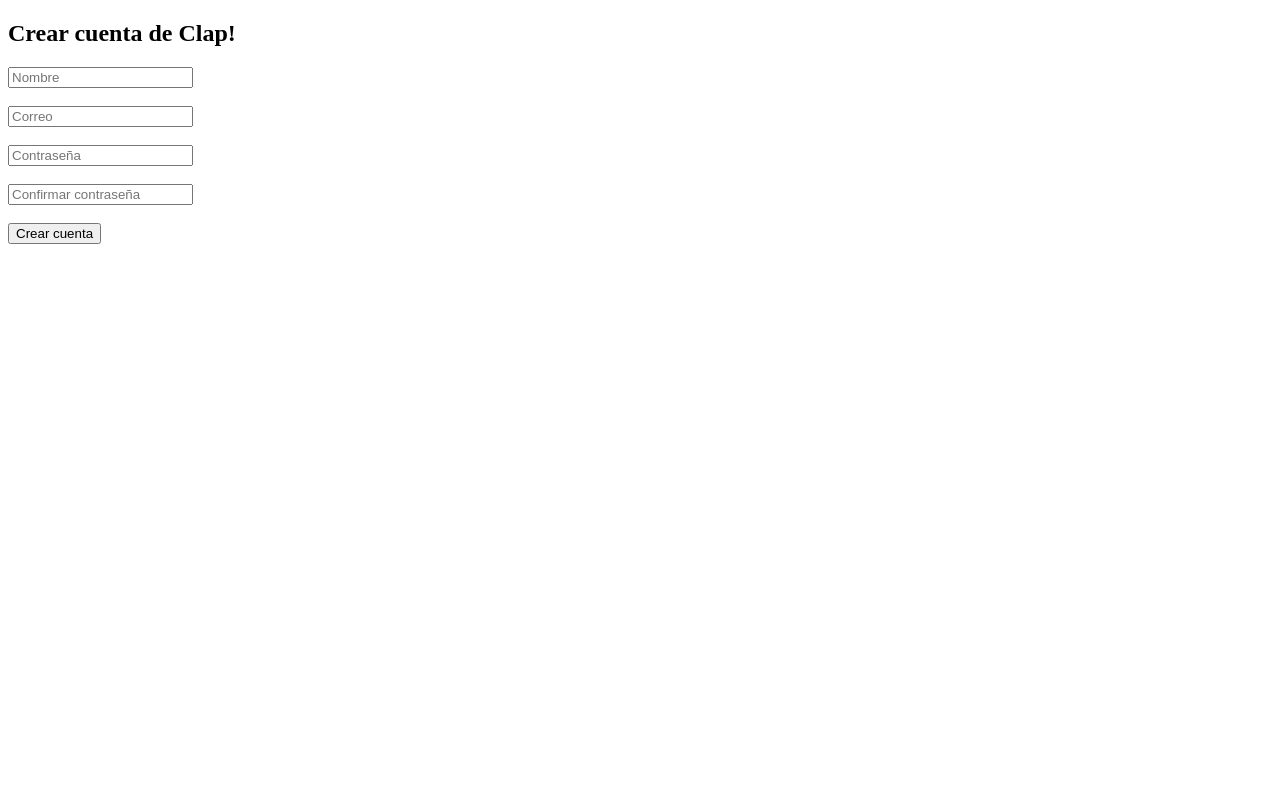
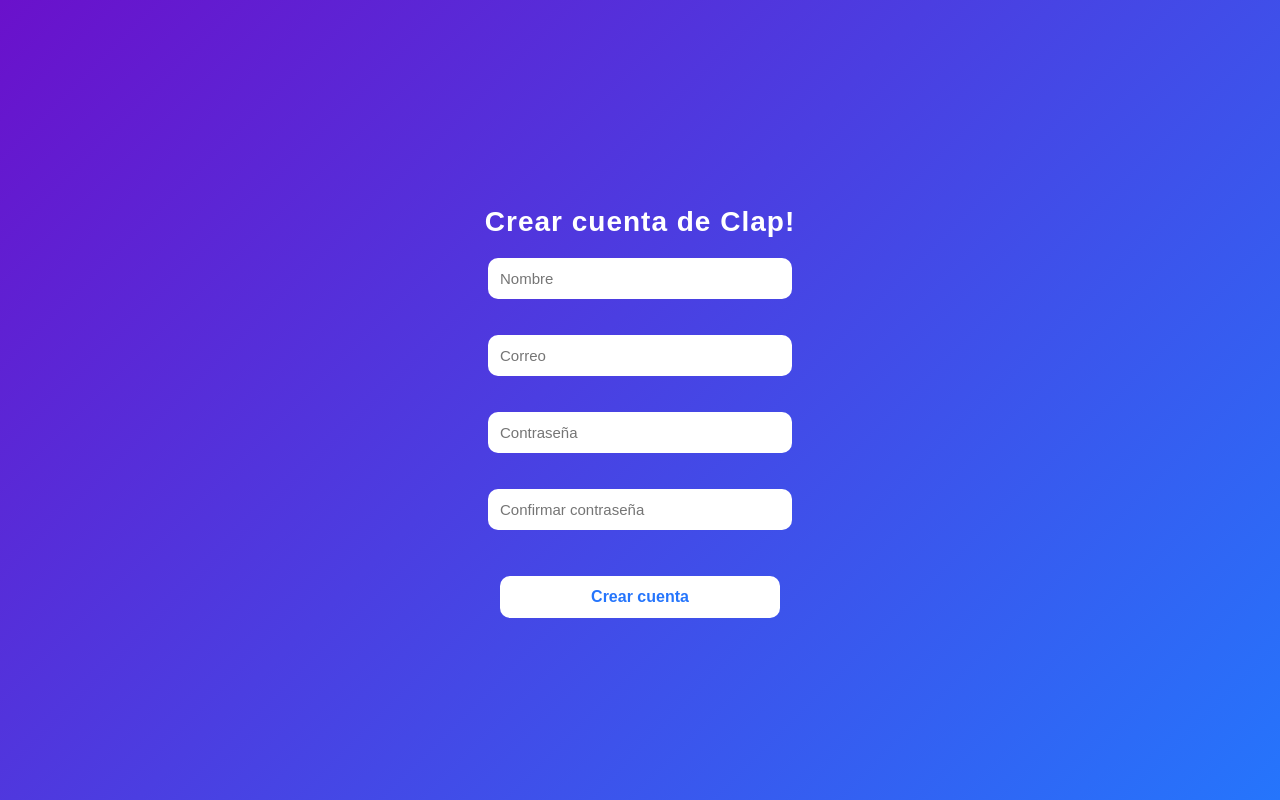
Before and after one commit to kevvvintgo/PROYECTO-FINALLL, a website: page register.html in a window 1280 px wide. Drawn offline with Linux system fonts and the light colour scheme.

Commit message:
Add files via upload

```diff
--- /dev/null
+++ b/register.css
@@ -0,0 +1,52 @@
+
+body {
+    font-family: Arial, sans-serif;
+    background: linear-gradient(135deg, #6a11cb, #2575fc);
+    height: 100vh;
+    margin: 0;
+    display: flex;
+    flex-direction: column;
+    justify-content: center;
+    align-items: center;
+    color: white;
+}
+
+h2 {
+    margin-bottom: 20px;
+    font-size: 28px;
+    font-weight: bold;
+    letter-spacing: 1px;
+}
+
+input {
+    width: 280px;
+    padding: 12px;
+    border: none;
+    border-radius: 10px;
+    font-size: 15px;
+    outline: none;
+    transition: 0.2s ease-in-out;
+}
+
+input:focus {
+    transform: scale(1.05);
+    box-shadow: 0 0 8px #ffffffb9;
+}
+button {
+    width: 280px;
+    padding: 12px;
+    margin-top: 10px;
+    background: #ffffff;
+    color: #2575fc;
+    border: none;
+    border-radius: 10px;
+    cursor: pointer;
+    font-size: 16px;
+    font-weight: bold;
+    transition: 0.25s;
+}
+
+button:hover {
+    background: #e3e3e3;
+    transform: scale(1.05);
+}
--- a/register.html
+++ b/register.html
@@ -2,6 +2,7 @@
 <html>
 <head>
     <title>Registrarse - Clap!</title>
+    <link rel="stylesheet" href="register.css">
 </head>
 <body>
 
```
